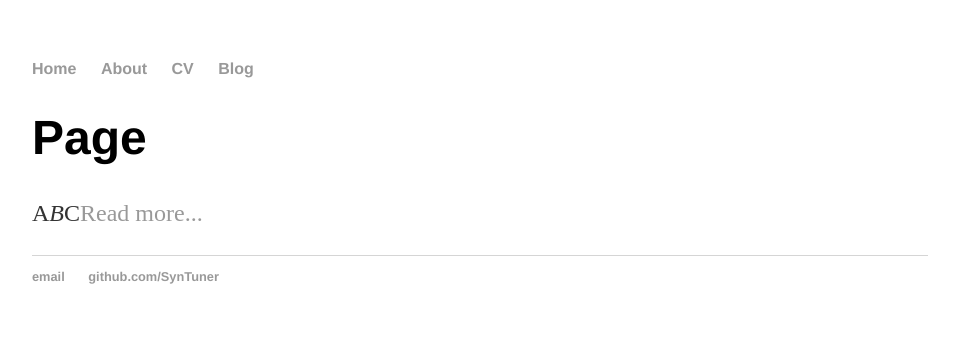
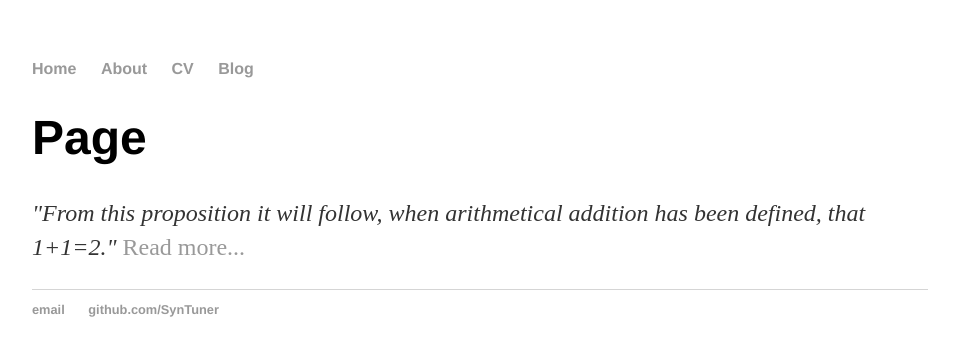
Before and after one commit to Lprniys/SynTuner.github.io, a Jekyll site: the page built from index.html, in a window 1280 px wide. Shown: the top 356 px of the page, without its empty margins (160-1119 px from the left). Built offline with Jekyll 4.4.1, drawn with Linux system fonts in a browser that asks for light colours.

Commit message:
Update index.html

```diff
--- a/index.html
+++ b/index.html
@@ -3,7 +3,10 @@ layout: default
 title: Logic Matters
 ---
 
-		<div class="blurb">
-			<h1>Page</h1>
-			<p>A<em>B</em>C<a href="/about">Read more...</a></p>
-		</div>
+	<div class="blurb">
+		<h1>Page</h1>
+		<p><em>"From this proposition it will follow, when arithmetical addition has been defined, that 1+1=2." </em>
+		<a href="/about">Read more...</a>
+		</p>
+
+	</div>
```
